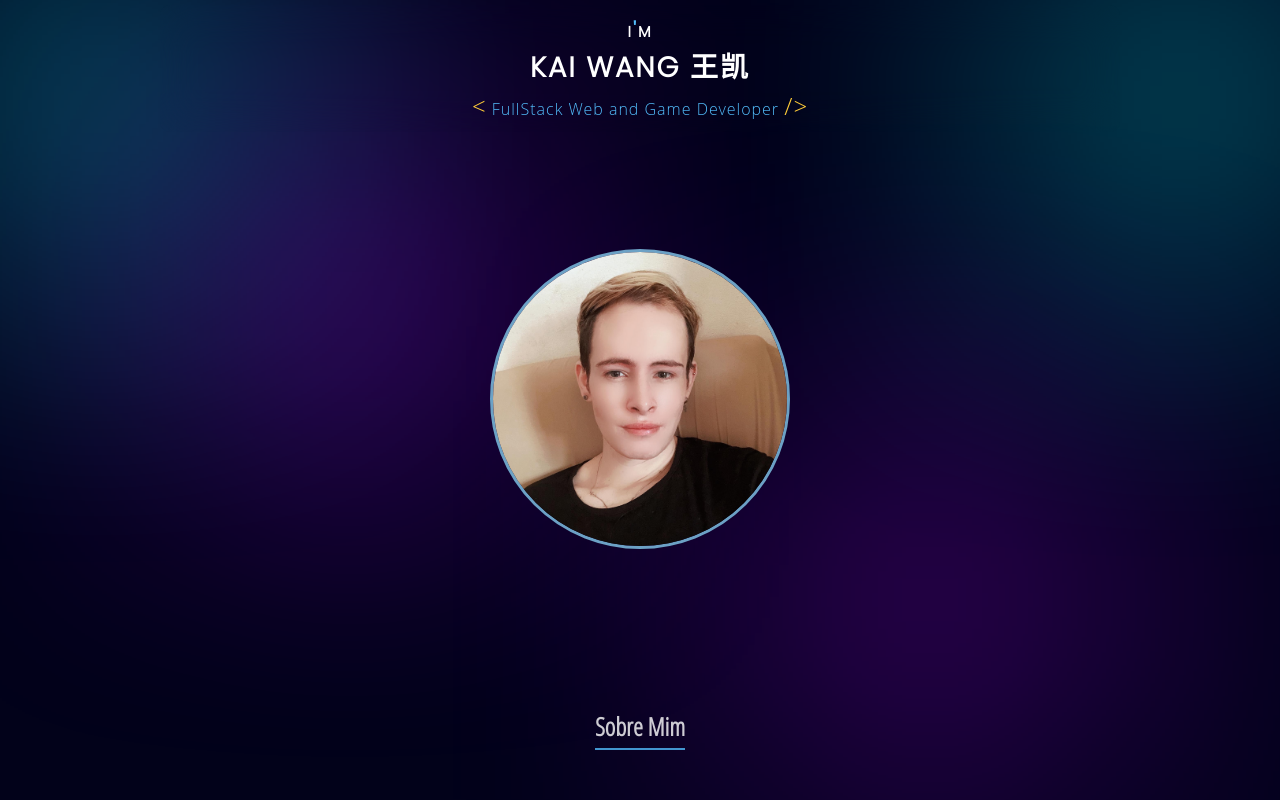
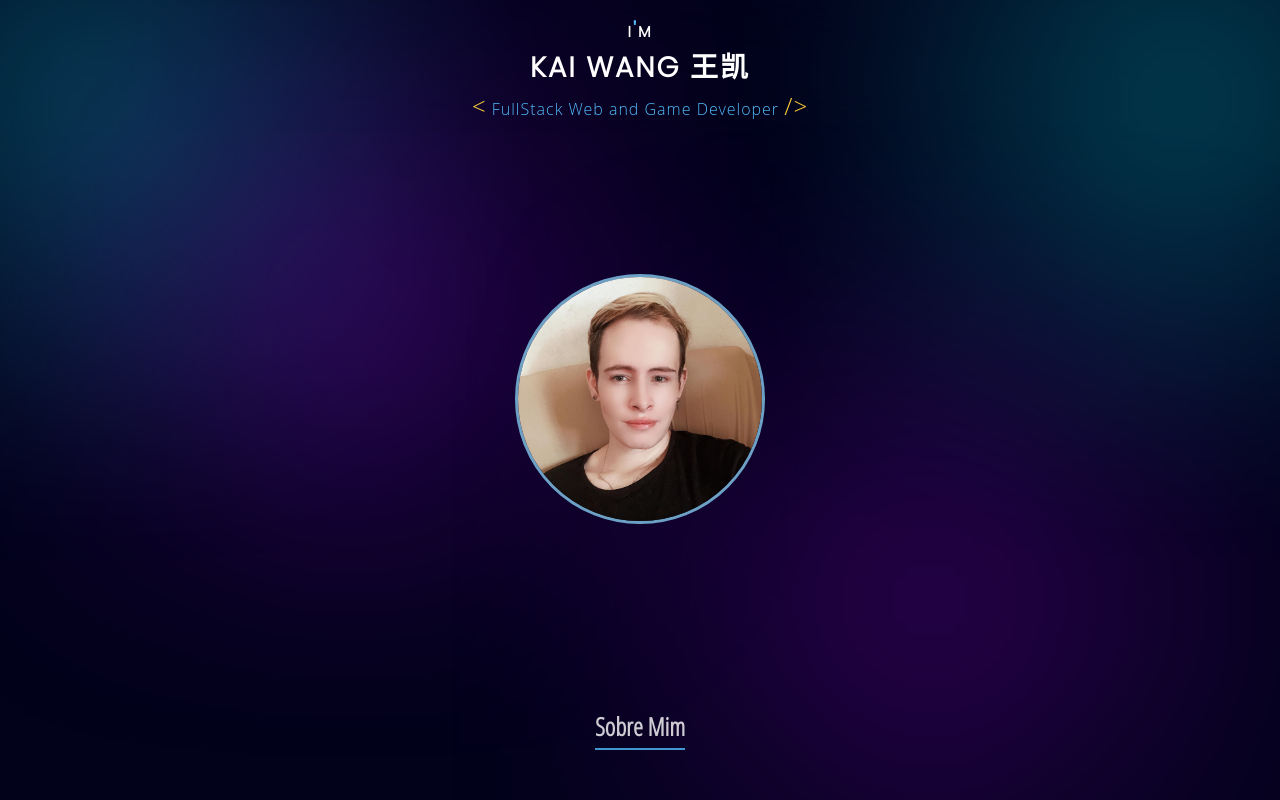
Before and after one commit to xing-wang-kai/MY_PROCFILE, a React (Create React App) app: page / in a window 1280 px wide. Shown: the top 800 px of the page. Built offline with nearby package versions, Linux system fonts and the light colour scheme.

Commit message:
adicionado dados ao projeto

```diff
--- a/src/Components/home/home.css
+++ b/src/Components/home/home.css
@@ -64,8 +64,8 @@
 
   .home-container .logo .circle {
     position: absolute;
-    height: 100px;
-    width: 100px;
+    height: 80px;
+    width: 80px;
     border-radius: 50%;
     background-color: rgb(4, 4, 44);
     display: flex;
@@ -138,8 +138,8 @@
 
   .home-container img {
     position: absolute;
-    height: 300px;
-    width: 300px;
+    height: 250px;
+    width: 250px;
     border-radius: 50%;
     border: 3px solid rgb(108, 161, 197);
     transform: translate(-200px);
--- a/src/Components/home/home.tsx
+++ b/src/Components/home/home.tsx
@@ -21,7 +21,7 @@
           <span className='circle'></span>
         </div>
 
-        <img src={img} alt='' />
+        <img src={img} alt='Imagem do Kai Wang' />
       </div>
 
       <a href='#footer' className='scroll-down'>
```
Also changed, not shown: public/index.html (+1 -21 lines), 1 other file (tests, documents, lock files or other folders).
